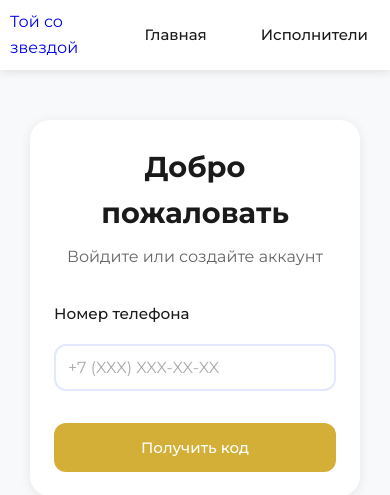
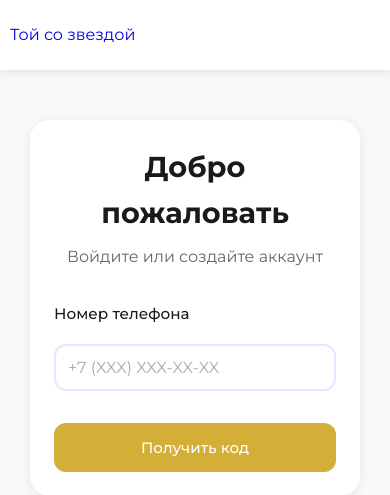
Before and after one commit to SmaylovSerikbay/tsz25, a Django app: page /auth/ in a window 390 px wide. Shown: the top 495 px of the page. Run offline with Django 5.2, Linux system fonts and the light colour scheme.

Commit message:
Update CSS to hide desktop navigation and mobile menu elements on larger screens for improved responsiveness. Introduce media query adjustments to ensure better visibility and user experience across devices.

```diff
--- a/static/css/style.css
+++ b/static/css/style.css
@@ -752,12 +752,21 @@ body {
         font-size: 1.2rem;
     }
 
-    .desktop-nav {
-        display: none;
+    .desktop-nav,
+    .nav-link,
+    .nav-dropdown {
+        display: none !important;
     }
 
     .mobile-menu-toggle {
         display: flex;
+    }
+}
+
+@media (min-width: 769px) {
+    .mobile-menu,
+    .mobile-menu-toggle {
+        display: none !important;
     }
 }
 
```
